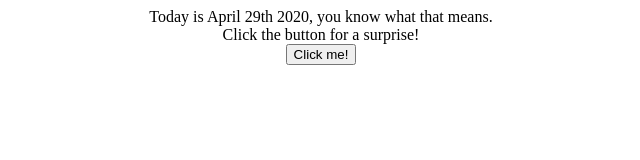
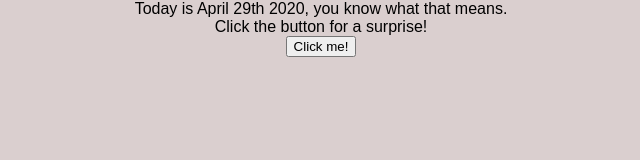
Before and after one commit to jim-low/for-friends, a plain HTML site: page yinShing.html in a window 1280 px wide. Shown: the whole page, without its empty margins (319-959 px from the left). Drawn offline with Linux system fonts and the light colour scheme.

Commit message:
Added base layout and included in files

```diff
--- /dev/null
+++ b/baseLayout.css
@@ -0,0 +1,14 @@
+*, *::before, *::after {
+	box-sizing: border-box;
+}
+
+html, body {
+	width: 100vw;
+	margin: 0;
+	padding: 0;
+	font-family: sans-serif;
+}
+
+body {
+	background-color: #dacfcf;
+}
--- a/yinShing.html
+++ b/yinShing.html
@@ -2,7 +2,8 @@
 <html lang="en">
 <head>
     <meta charset="UTF-8">
-	<meta name="viewport" content="width=device-width, initial-scale=1.0">
+    <meta name="viewport" content="width=device-width, initial-scale=1.0">
+    <link rel="stylesheet" href="baseLayout.css">
 	<link rel="stylesheet" href="yinShing.css">
 	<script src="yinShing.js" defer></script>
     <title>a little surpise</title>
```
Also changed, not shown: bithiah.html (+1 -0 lines), index.html (+1 -0 lines), jensyn.html (+1 -0 lines), junway.html (+1 -0 lines), shuetYee.html (+1 -0 lines).
